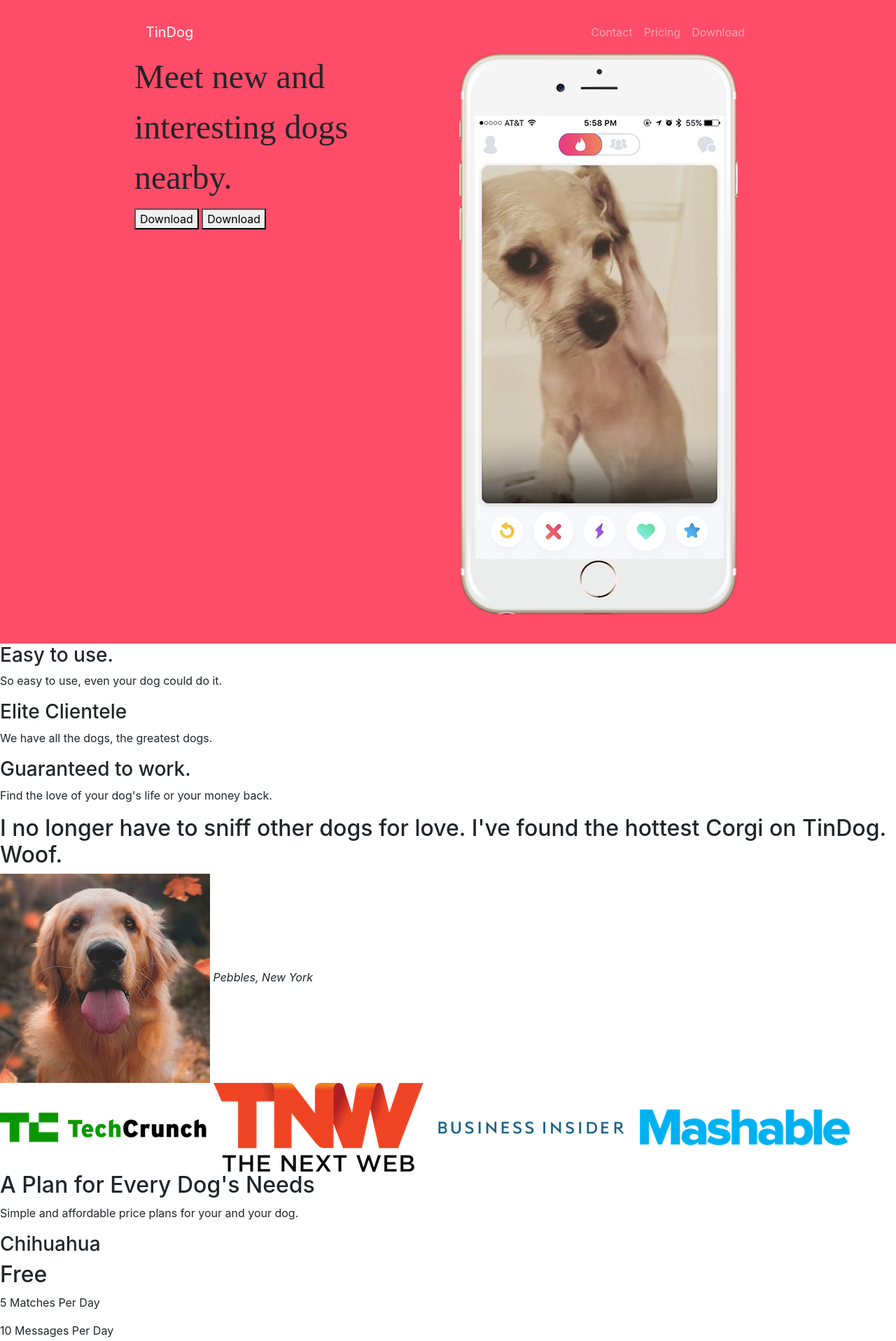
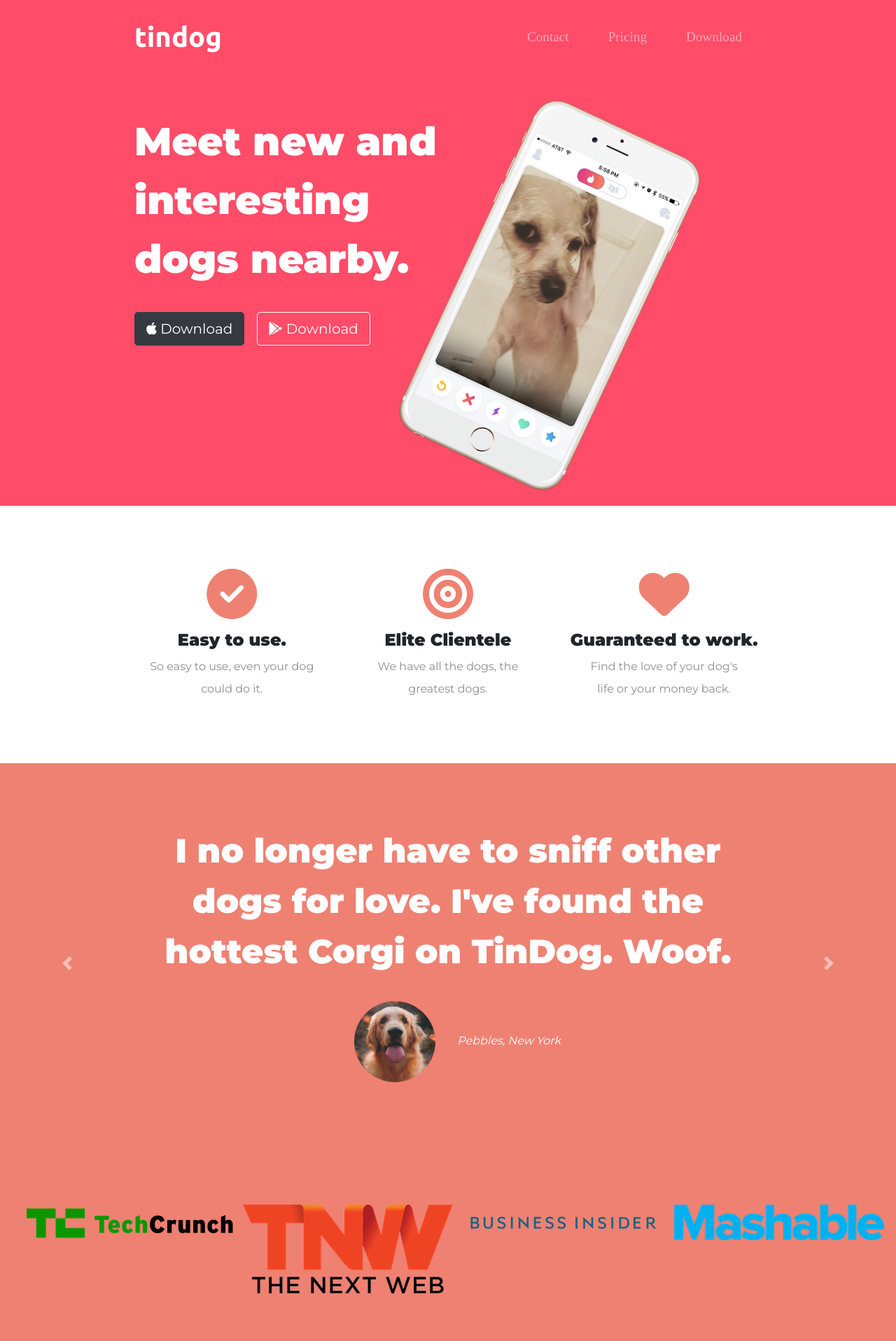
Before and after one commit to mlforce69/TinDog, a plain HTML site: page index.html in a window 1280 px wide. Shown: the part 20-1937 px from the top of the page at 70% size. Drawn offline with nearby package versions, Linux system fonts and the light colour scheme.

Commit message:
Adding carousel and styling the title section

```diff
--- a/css/styles.css
+++ b/css/styles.css
@@ -1,13 +1,117 @@
+body {
+  font-family: "Montserrat", sans-serif;
+}
+
 #title {
-    background-color: #ff4c68;
+  background-color: #ff4c68;
+  color: white;
 }
 
 h1 {
-    font-family: "Montserrat-Black";
-    font-size: 3rem;
-    line-height: 1.5;
+  font-size: 3.5rem;
+  line-height: 1.5;
+}
+
+h2 {
+  font-size: 3rem;
+  line-height: 1.5;
 }
 
 .container-fluid {
-    padding: 3% 15%;
+  padding: 3% 15%;
 }
+
+/* Navigation Bar */
+
+.navbar {
+  padding: 0 0 4.5rem;
+  font-family: "Ubuntu", sans-serif;
+}
+
+.nav-item {
+  padding: 0 20px;
+}
+
+.nav-link {
+  font-size: 1.2rem;
+  font-family: "Montserrat-Light";
+}
+
+.navbar-brand {
+  font-size: 2.5rem;
+  font-weight: bold;
+}
+
+/* Download Buttons */
+
+.download-button {
+  margin: 6% 3% 6% 0;
+}
+
+/* Title Image */
+
+.title-Image {
+  width: 60%;
+  transform: rotate(25deg);
+}
+
+/* Features */
+
+#features {
+  text-align: center;
+  background-color: white;
+  padding: 7% 15%;
+}
+
+.feature-box > h3 {
+  font-weight: 550;
+  font-size: 1.5rem;
+}
+
+.feature-box > p {
+  color: #8f8f8f;
+  line-height: 2;
+  margin: auto;
+  padding: 0 auto 5%;
+  width: 85%;
+}
+
+.icon-image {
+  font-size: 4.5rem;
+  color: #ef8172;
+  margin-bottom: 1rem;
+}
+
+.icon-image:hover {
+  color: #ff4c68;
+}
+
+/* Testimonial Section */
+
+#testimonials {
+  text-align: center;
+  background-color: #ef8172;
+  color: #fff;
+}
+
+.testimonials-image {
+  width: 13%;
+  border-radius: 100%;
+  margin: 3%;
+}
+
+.carousel-item {
+  padding: 7% 15%;
+}
+
+/* Press Section */
+
+#press {
+  background-color: #ef8172;
+  text-align: center;
+  padding: 3% 3%;
+}
+
+.press-logo {
+  margin: 20px 0px 50px;
+}
--- a/index.html
+++ b/index.html
@@ -1,36 +1,34 @@
 <!DOCTYPE html>
 <html lang="en">
+
 <head>
   <meta charset="UTF-8" />
   <meta name="viewport" content="width=device-width, initial-scale=1.0" />
   <title>TinDog</title>
+
+  <!-- Google Fonts -->
   <link rel="preconnect" href="https://fonts.gstatic.com" />
-    <link
-      href="https://fonts.googleapis.com/css2?family=Montserrat:wght@300;400;900&display=swap"
-      rel="stylesheet"
-    />
-    <link
-      rel="stylesheet"
-      href="https://maxcdn.bootstrapcdn.com/bootstrap/4.0.0/css/bootstrap.min.css"
-      integrity="sha384-Gn5384xqQ1aoWXA+058RXPxPg6fy4IWvTNh0E263XmFcJlSAwiGgFAW/dAiS6JXm"
-      crossorigin="anonymous"
-    />
+  <link href="https://fonts.googleapis.com/css2?family=Montserrat:wght@300;400;900&display=swap" rel="stylesheet" />
+  <link href="https://fonts.googleapis.com/css2?family=Ubuntu:wght@300;400;700&display=swap" rel="stylesheet" />
+
+  <!-- Bootstrap CDN -->
+  <link rel="stylesheet" href="https://maxcdn.bootstrapcdn.com/bootstrap/4.0.0/css/bootstrap.min.css"
+    integrity="sha384-Gn5384xqQ1aoWXA+058RXPxPg6fy4IWvTNh0E263XmFcJlSAwiGgFAW/dAiS6JXm" crossorigin="anonymous" />
   <link rel="stylesheet" href="css/styles.css" />
-    <script
-      src="https://code.jquery.com/jquery-3.2.1.slim.min.js"
+
+  <!-- Icon fonts -->
+  <script src="https://kit.fontawesome.com/cc2f021b15.js" crossorigin="anonymous"></script>
+
+  <!-- Additional jQuery and Bootstrap CDNs -->
+  <script src="https://code.jquery.com/jquery-3.2.1.slim.min.js"
     integrity="sha384-KJ3o2DKtIkvYIK3UENzmM7KCkRr/rE9/Qpg6aAZGJwFDMVNA/GpGFF93hXpG5KkN"
-      crossorigin="anonymous"
-    ></script>
-    <script
-      src="https://cdnjs.cloudflare.com/ajax/libs/popper.js/1.12.9/umd/popper.min.js"
+    crossorigin="anonymous"></script>
+  <script src="https://cdnjs.cloudflare.com/ajax/libs/popper.js/1.12.9/umd/popper.min.js"
     integrity="sha384-ApNbgh9B+Y1QKtv3Rn7W3mgPxhU9K/ScQsAP7hUibX39j7fakFPskvXusvfa0b4Q"
-      crossorigin="anonymous"
-    ></script>
-    <script
-      src="https://maxcdn.bootstrapcdn.com/bootstrap/4.0.0/js/bootstrap.min.js"
+    crossorigin="anonymous"></script>
+  <script src="https://maxcdn.bootstrapcdn.com/bootstrap/4.0.0/js/bootstrap.min.js"
     integrity="sha384-JZR6Spejh4U02d8jOt6vLEHfe/JQGiRRSQQxSfFWpi1MquVdAyjUar5+76PVCmYl"
-      crossorigin="anonymous"
-    ></script>
+    crossorigin="anonymous"></script>
 </head>
 
 <body>
@@ -38,16 +36,9 @@
     <div class="container-fluid">
       <!-- Nav Bar -->
       <nav class="navbar navbar-expand-lg navbar-dark">
-          <a class="navbar-brand" href="">TinDog</a>
-          <button
-            class="navbar-toggler"
-            type="button"
-            data-toggle="collapse"
-            data-target="#navbarTogglerTinDog"
-            aria-controls="navbarTogglerTinDog"
-            aria-expanded="false"
-            aria-label="Toggle navigation"
-          >
+        <a class="navbar-brand" href="">tindog</a>
+        <button class="navbar-toggler" type="button" data-toggle="collapse" data-target="#navbarTogglerTinDog"
+          aria-controls="navbarTogglerTinDog" aria-expanded="false" aria-label="Toggle navigation">
           <span class="navbar-toggler-icon"></span>
         </button>
         <div class="collapse navbar-collapse" id="navbarTogglerTinDog">
@@ -63,12 +54,16 @@
 
       <div class="row">
         <div class="col-lg-6">
-            <h1>Meet new and interesting dogs nearby.</h1>
-            <button type="button">Download</button>
-            <button type="button">Download</button>
+          <h1><strong>Meet new and interesting dogs nearby.</strong></h1>
+          <button type="button" class="btn btn-dark btn-lg download-button">
+            <i class="fab fa-apple"></i> Download
+          </button>
+          <button type="button" class="btn btn-outline-light btn-lg download-button">
+            <i class="fab fa-google-play"></i> Download
+          </button>
         </div>
         <div class="col-lg-6">
-            <img src="images/iphone6.png" alt="iphone-mockup" />
+          <img class="title-Image" src="images/iphone6.png" alt="iphone-mockup" />
         </div>
       </div>
     </div>
@@ -77,38 +72,78 @@
   <!-- Features -->
 
   <section id="features">
+    <div class="row">
+      <div class="feature-box col-lg-4">
+        <i class="fas fa-check-circle icon-image"></i>
         <h3>Easy to use.</h3>
         <p>So easy to use, even your dog could do it.</p>
+      </div>
 
+      <div class="feature-box col-lg-4">
+        <i class="fas fa-bullseye icon-image"></i>
         <h3>Elite Clientele</h3>
         <p>We have all the dogs, the greatest dogs.</p>
+      </div class="col-lg-4">
 
-      <h3>Guaranteed to work.</h3>
+      <div class="feature-box col-lg-4">
+        <i class="fas fa-heart icon-image"></i>
+        <h3> Guaranteed to work.</h3>
         <p>Find the love of your dog's life or your money back.</p>
+      </div>
+
+    </div>
   </section>
 
   <!-- Testimonials -->
 
   <section id="testimonials">
-      <h2>
-        I no longer have to sniff other dogs for love. I've found the hottest
-        Corgi on TinDog. Woof.
+
+    <div id="testimonials-carousel" class="carousel slide" data-ride="false">
+      <div class="carousel-inner">
+        <div class="carousel-item active">
+          <h2 class="testimonial-text">
+            <strong>I no longer have to sniff other dogs for love. I've found the hottest
+              Corgi on TinDog. Woof.</strong>
           </h2>
-      <img src="images/dog-img.jpg" alt="dog-profile" />
+          <img class="testimonials-image" src="images/dog-img.jpg" alt="dog-profile" />
           <em>Pebbles, New York</em>
+        </div>
+        <div class="carousel-item">
+          <h2 class="testimonial-text"><strong>My dog used to be so lonely, but with TinDog's help, they've found the
+              love of their life. I think.</strong></h2>
+          <img class="testimonials-image" src="images/lady-img.jpg" alt="lady-profile">
+          <em>Beverly, Illinois</em>
+        </div>
+      </div>
+      <a class="carousel-control-prev" href="#testimonials-carousel" role="button" data-slide="prev">
+        <span class="carousel-control-prev-icon" aria-hidden="true"></span>
+        <span class="sr-only">Previous</span>
+      </a>
+      <a class="carousel-control-next" href="#testimonials-carousel" role="button" data-slide="next">
+        <span class="carousel-control-next-icon" aria-hidden="true"></span>
+        <span class="sr-only">Next</span>
+      </a>
+    </div>
 
-      <!-- <h2 class="testimonial-text">My dog used to be so lonely, but with TinDog's help, they've found the love of their life. I think.</h2>
-    <img class="testimonial-image" src="images/lady-img.jpg" alt="lady-profile">
-    <em>Beverly, Illinois</em> -->
   </section>
 
   <!-- Press -->
 
   <section id="press">
-      <img src="images/techcrunch.png" alt="tc-logo" />
-      <img src="images/tnw.png" alt="tnw-logo" />
-      <img src="images/bizinsider.png" alt="biz-insider-logo" />
-      <img src="images/mashable.png" alt="mashable-logo" />
+    <div class="row">
+      <div class="col-lg-3">
+        <img class="press-logo" src="images/techcrunch.png" alt="tc-logo" />
+      </div>
+      <div class="col-lg-3">
+        <img class="press-logo" src="images/tnw.png" alt="tnw-logo" />
+      </div>
+      <div class="col-lg-3">
+        <img class="press-logo" src="images/bizinsider.png" alt="biz-insider-logo" />
+      </div>
+      <div class="col-lg-3">
+        <img class="press-logo" src="images/mashable.png" alt="mashable-logo" />
+      </div>
+    </div>
   </section>
 
   <!-- Pricing -->
@@ -154,4 +189,5 @@
     <p>© Copyright 2021 TinDog</p>
   </footer>
 </body>
+
 </html>
```
Lines whose indentation alone changed are shown as unchanged.
